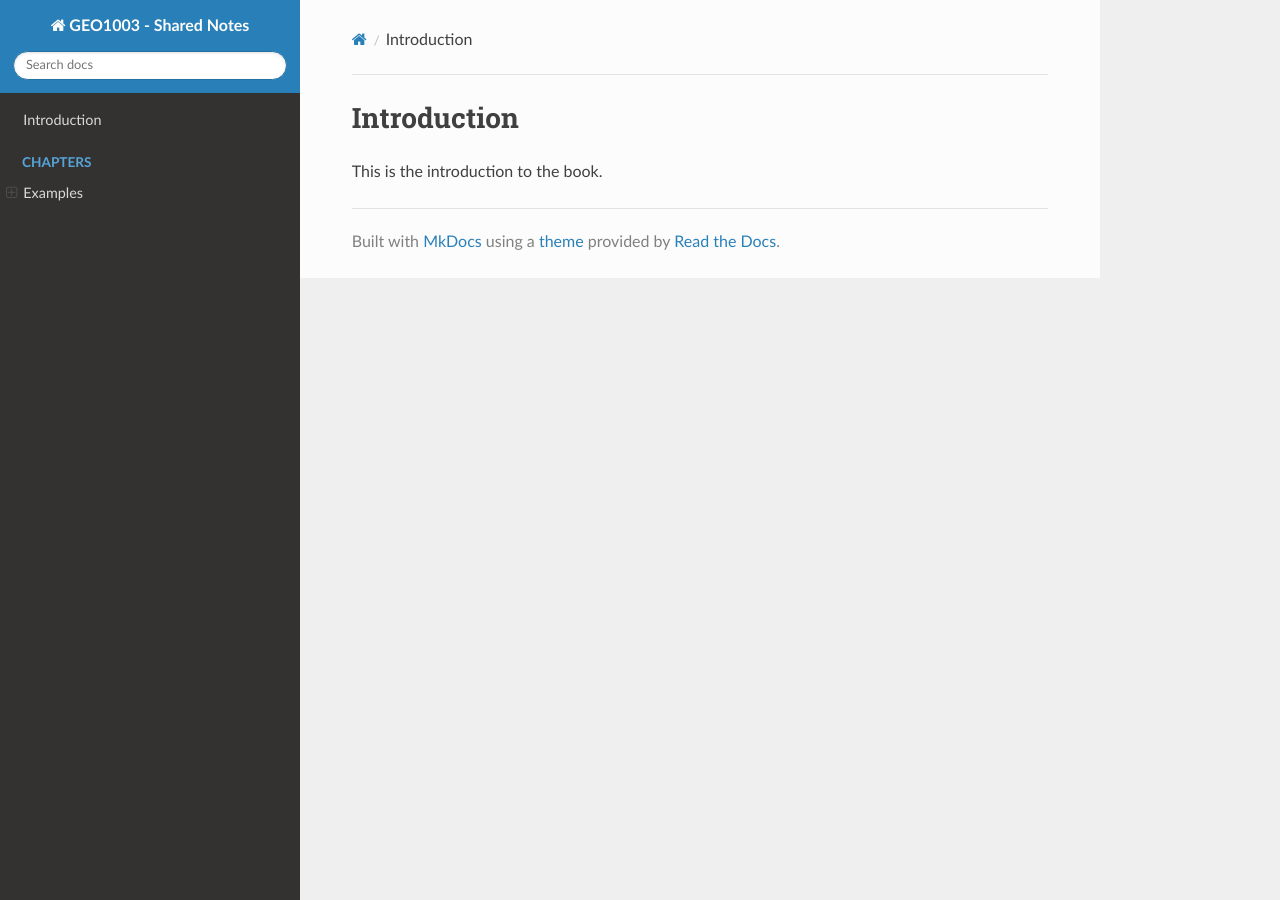
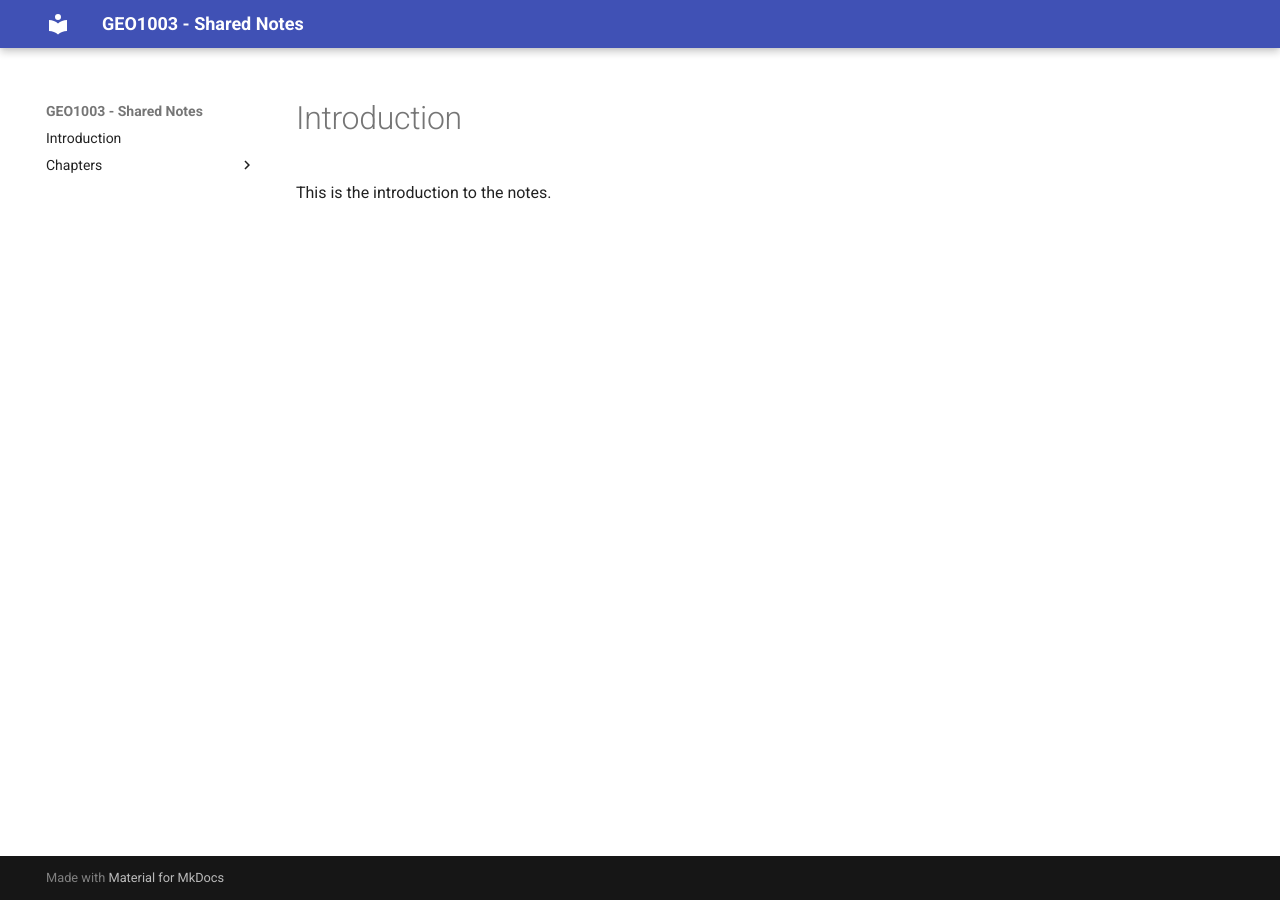
Before and after one commit to mjteo95/GEO1003-Shared_Notes, an MkDocs documentation site: the page built from docs/chapters/intro-long.md, in a window 1280 px wide. Built offline with MkDocs 1.6.1 and Material for MkDocs 9.7.7, drawn with Linux system fonts in a browser that asks for light colours; nearby versions of some CDN libraries.

Commit message:
Small website version improvements

```diff
--- a/docs/chapters/intro-long.md
+++ b/docs/chapters/intro-long.md
@@ -1,3 +1,3 @@
 # Introduction
 
-This is the introduction to the book.
+This is the introduction to the notes.
--- a/docs/chapters/intro.md
+++ b/docs/chapters/intro.md
@@ -1,3 +1,3 @@
 # Introduction
 
-This is the introduction to the book.
+This is the introduction to the notes.
--- a/mkdocs.yml
+++ b/mkdocs.yml
@@ -1,14 +1,28 @@
 site_name: GEO1003 - Shared Notes
 theme:
-  name: readthedocs
+  name: material
   features:
     - navigation.instant
+
+markdown_extensions:
+  - attr_list
+  - pymdownx.highlight:
+      anchor_linenums: true
+      line_spans: __span
+      pygments_lang_class: true
+  - pymdownx.inlinehilite
+  - pymdownx.snippets
+  - pymdownx.superfences
+  - mdx_truly_sane_lists
+
+plugins:
+  - caption
 
 # Define navigation and documentation structure
 nav:
   - "chapters/intro.md"
   - Chapters:
-    - "Examples":
-      - "chapters/example/intro.md"
-      - "chapters/example/markdown_basics.md"
-      - "chapters/example/empty_section.md"
+    - Examples:
+      - Introduction: "chapters/example/intro.md"
+      - Mardown Basics: "chapters/example/markdown_basics.md"
+      - Empty Section: "chapters/example/empty_section.md"
--- a/requirements.txt
+++ b/requirements.txt
@@ -1,2 +1,5 @@
 mkdocs
 mkdocs-pdf-export-plugin
+mkdocs-material
+mkdocs-caption
+mdx_truly_sane_lists
```
Also changed, not shown: docs/chapters/example/markdown_basics.md (+5 -1 lines), .markdownlint.json (added), 1 other file.
